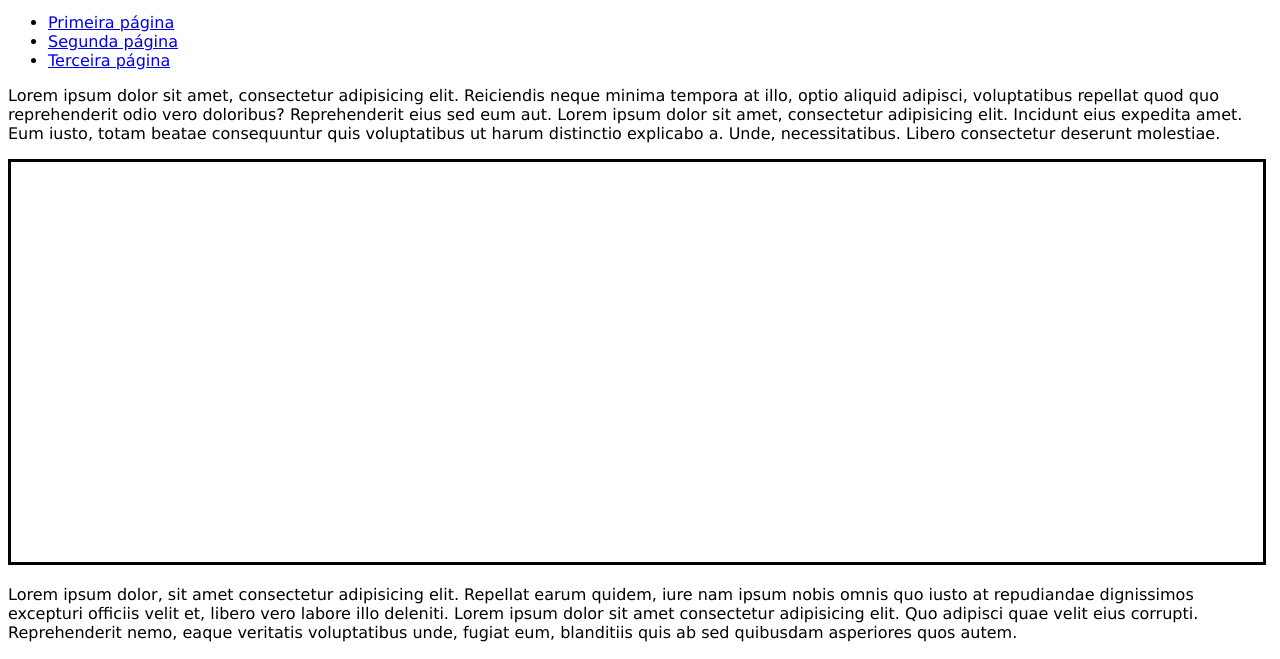
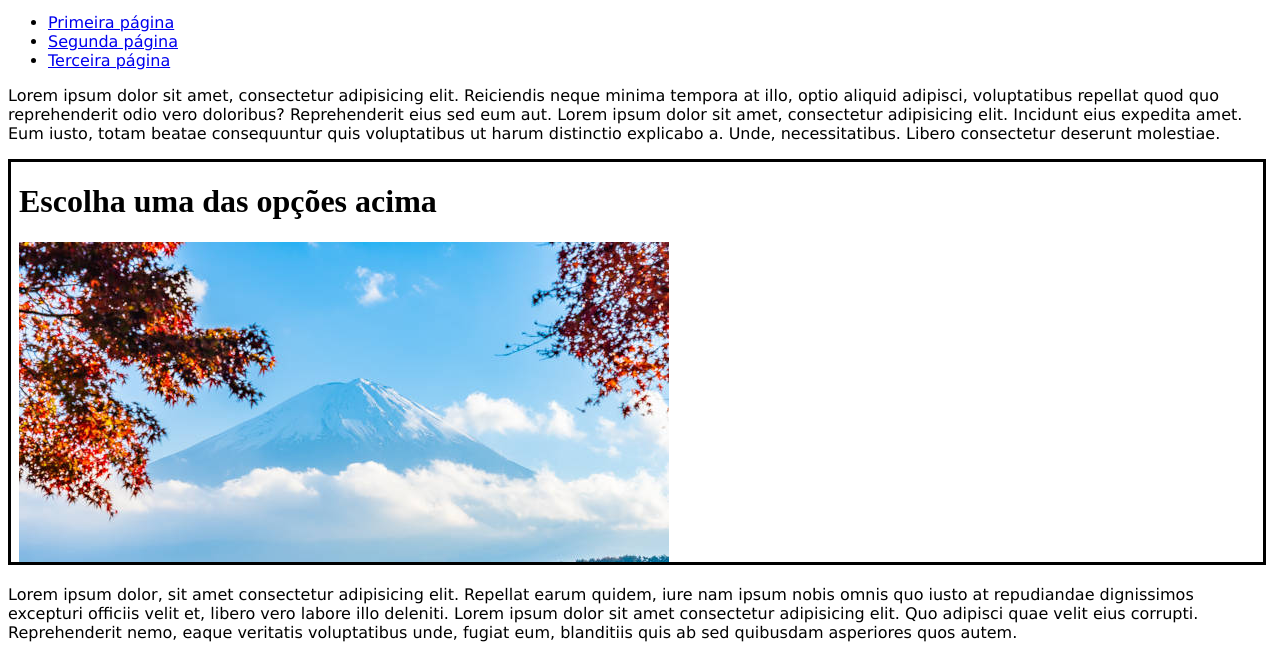
Before and after one commit to Napoleao1/Html-css, a plain HTML site: page exercicios/ex024/iframe003.html in a window 1280 px wide. Shown: the part 141-800 px from the top of the page. Drawn offline with Linux system fonts and the light colour scheme.

Commit message:
exercicio 024

```diff
--- a/exercicios/ex024/iframe003.html
+++ b/exercicios/ex024/iframe003.html
@@ -29,8 +29,9 @@
     </ul>
     <p>Lorem ipsum dolor sit amet, consectetur adipisicing elit. Reiciendis neque minima tempora at illo, optio aliquid adipisci, voluptatibus repellat quod quo reprehenderit odio vero doloribus? Reprehenderit eius sed eum aut. Lorem ipsum dolor sit amet, consectetur adipisicing elit. Incidunt eius expedita amet. Eum iusto, totam beatae consequuntur quis voluptatibus ut harum distinctio explicabo a. Unde, necessitatibus. Libero consectetur deserunt molestiae.</p>
 
-    <iframe  name="frame">
+    <iframe  name="frame" srcdoc="<h1> Escolha uma das opções acima</h1><img src='imagens/paisagem-650.jpg'>">
         <p>infelizmente seu navegador não é compatível com isso.</p>
+        >
     </iframe>
 
     <p>Lorem ipsum dolor, sit amet consectetur adipisicing elit. Repellat earum quidem, iure nam ipsum nobis omnis quo iusto at repudiandae dignissimos excepturi officiis velit et, libero vero labore illo deleniti.
```
